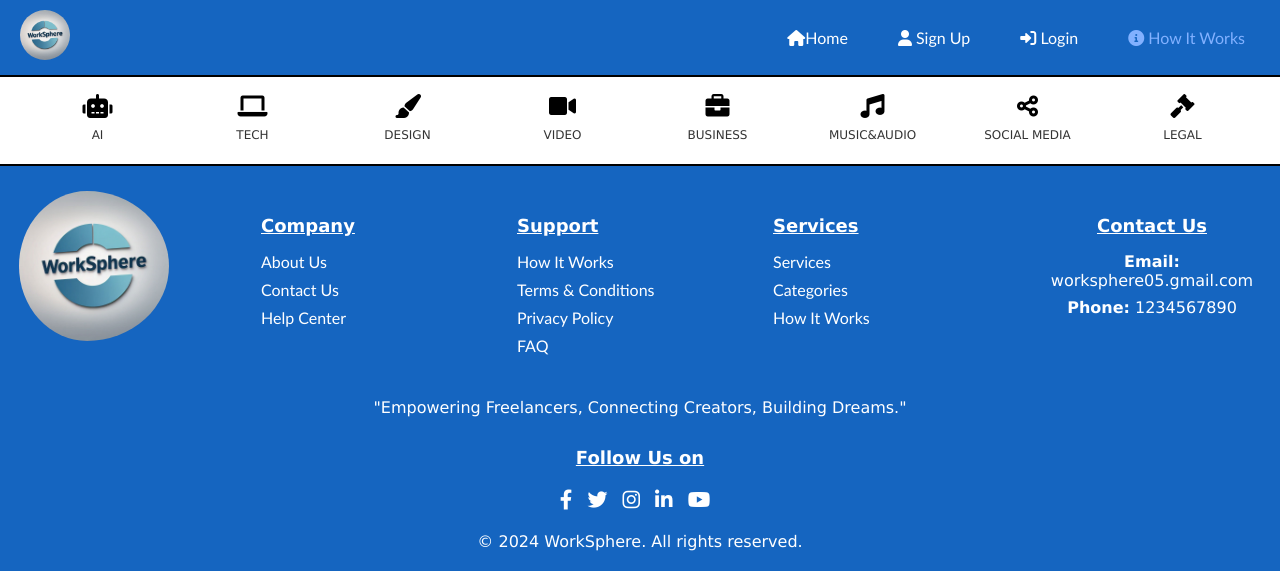
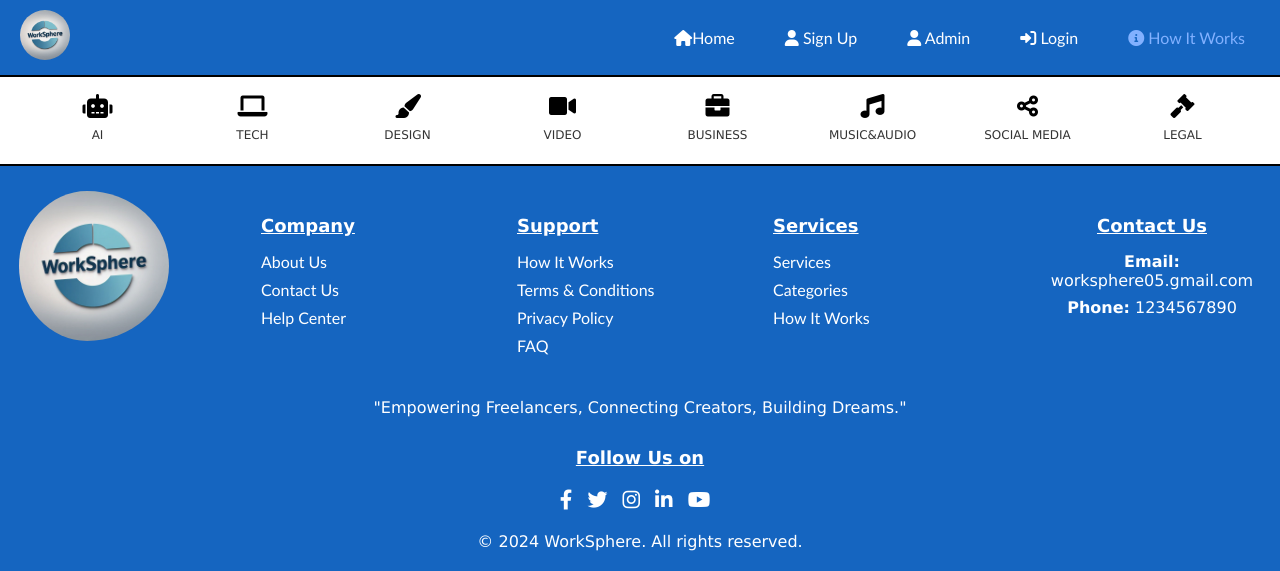
Before and after one commit to KinjalKansara/WorkSphere, a Django app: page /header_footer/ in a window 1280 px wide. Shown: the top 571 px of the page. Run offline with Django 5.2, Linux system fonts and the light colour scheme.

Commit message:
commit
commit

```diff
--- a/staticpage/templates/header_footer.html
+++ b/staticpage/templates/header_footer.html
@@ -348,12 +348,14 @@
         <nav>
             <a href="{% url 'home' %}"><i class="fas fa-home"></i>Home</a>
             <a href="{% url 'select_register' %}"><i class="fas fa-user"></i> Sign Up</a>
+            <a href="{% url 'admin_login' %}"><i class="fas fa-user"></i> Admin</a>
             <a href="{% url 'select_login' %}"><i class="fas fa-sign-in-alt"></i> Login</a>
             <a href="{% url 'work' %}" style="color: #82b1ff"><i class="fas fa-info-circle"></i> How It Works</a>
         </nav>
         <div class="mobile-nav">
             <a href="{% url 'home' %}"><i class="fas fa-home"></i>Home</a>
             <a href="{% url 'select_register' %}"><i class="fas fa-user"></i> Sign Up</a>
+            <a href="{% url 'admin_login' %}"><i class="fas fa-user"></i> Admin</a>
             <a href="{% url 'select_login' %}"><i class="fas fa-sign-in-alt"></i> Login</a>
             <a href="{% url 'work' %}" style="color: #1565c0;"><i class="fas fa-info-circle"></i> How It Works</a>
         </div>
```
Also changed, not shown: media/legal.jpg (added).
